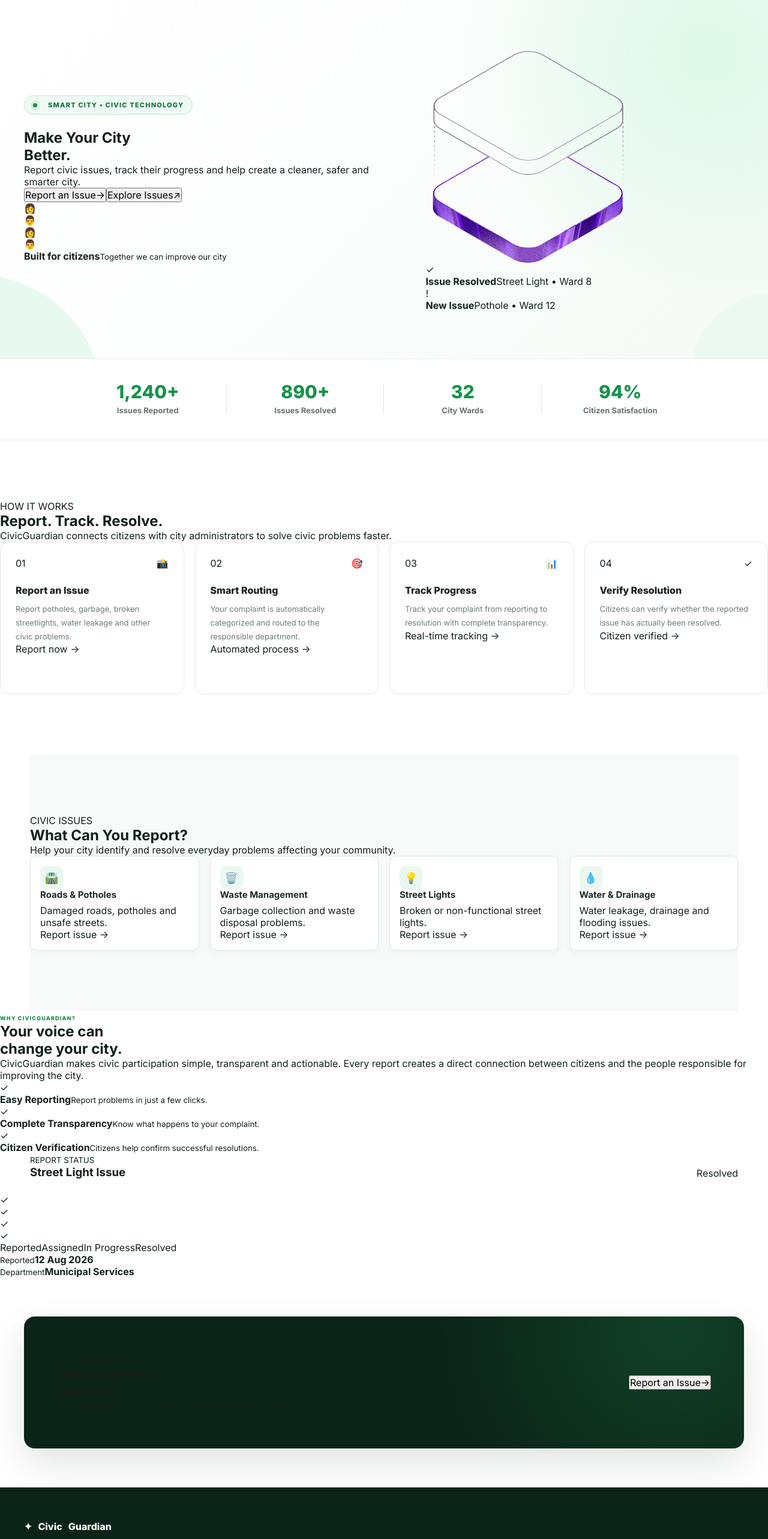
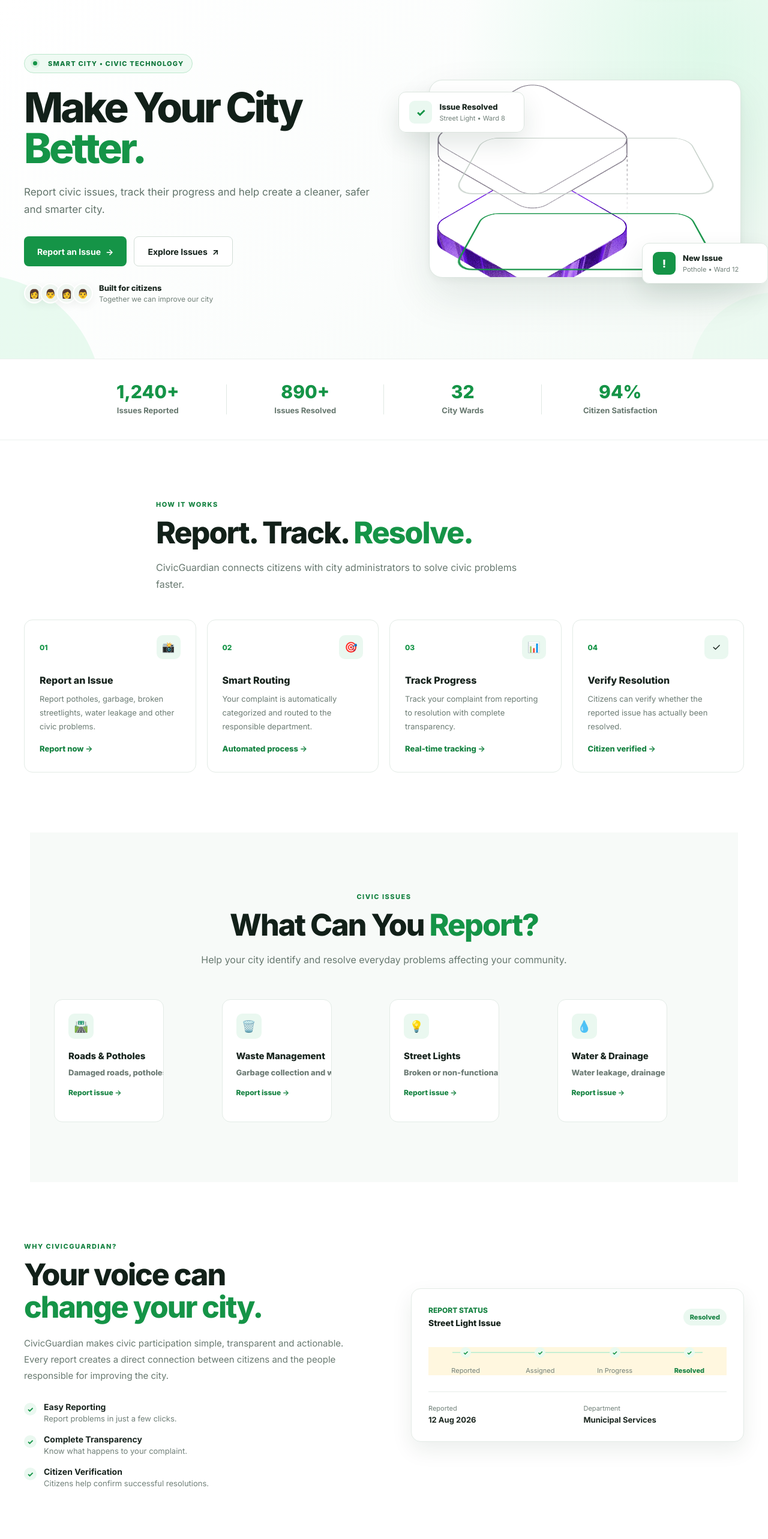
Before and after one commit to tusharsoni07918/HackInMotion-RICR-HIM-1110, a React (Vite) app: page / in a window 1280 px wide. Shown: the part 80-2646 px from the top of the page at 60% size. Built offline with nearby package versions, Linux system fonts and the light colour scheme.

Commit message:
Complete CivicGuardian home page

```diff
--- a/src/components/Hero.jsx
+++ b/src/components/Hero.jsx
@@ -1,15 +1,19 @@
+import { Link } from "react-router-dom";
 import heroImage from "../assets/hero.png";
 
 function Hero() {
   return (
     <section className="hero" id="home">
+
       {/* BACKGROUND DECORATION */}
       <div className="hero-bg-circle circle-one"></div>
       <div className="hero-bg-circle circle-two"></div>
 
       <div className="hero-container">
 
-        {/* LEFT CONTENT */}
+        {/* =========================
+            LEFT CONTENT
+        ========================= */}
         <div className="hero-content">
 
           <div className="hero-badge">
@@ -17,87 +21,87 @@
             SMART CITY • CIVIC TECHNOLOGY
           </div>
 
-          <h1>
+          <h1 className="hero-title">
             Make Your City
-            <br />
             <span>Better.</span>
           </h1>
 
-          <p>
+          <p className="hero-description">
             Report civic issues, track their progress and help
             create a cleaner, safer and smarter city.
           </p>
 
-          <div className="hero-buttons">
+          {/* ACTION BUTTONS */}
+          <div className="hero-actions">
 
-            <button className="hero-primary-btn">
-              <span>Report an Issue</span>
-              <span className="hero-arrow">→</span>
-            </button>
+            <Link to="/report-issue" className="hero-primary">
+              Report an Issue
+              <span>→</span>
+            </Link>
 
-            <button className="hero-secondary-btn">
+            <a href="#issues" className="hero-secondary">
               Explore Issues
               <span>↗</span>
-            </button>
+            </a>
 
           </div>
 
           {/* TRUST SECTION */}
-          <div className="hero-trust">
+          <div className="hero-citizens">
 
-            <div className="trust-icons">
-              <div>👩</div>
-              <div>👨</div>
-              <div>👩</div>
-              <div>👨</div>
+            <div className="citizen-avatars">
+              <div className="citizen-avatar">👩</div>
+              <div className="citizen-avatar">👨</div>
+              <div className="citizen-avatar">👩</div>
+              <div className="citizen-avatar">👨</div>
             </div>
 
-            <div className="trust-text">
+            <div className="citizen-text">
               <strong>Built for citizens</strong>
-
-              <small>
-                Together we can improve our city
-              </small>
+              <span>Together we can improve our city</span>
             </div>
 
           </div>
 
         </div>
 
-        {/* RIGHT IMAGE */}
-        <div className="hero-image-wrapper">
+        {/* =========================
+            RIGHT VISUAL
+        ========================= */}
+        <div className="hero-visual">
 
-          <div className="hero-image-card">
+          <div className="hero-card">
 
             <img
               src={heroImage}
               alt="Citizens improving their city"
+              className="hero-main-image"
             />
 
           </div>
 
-          {/* RESOLVED ISSUE CARD */}
-          <div className="hero-floating-card floating-one">
+          {/* RESOLVED ISSUE */}
+          <div className="issue-card resolved">
 
-            <div className="floating-icon">
+            <div className="issue-icon">
               ✓
             </div>
 
-            <div className="floating-content">
+            <div className="issue-info">
               <strong>Issue Resolved</strong>
               <span>Street Light • Ward 8</span>
             </div>
 
           </div>
 
-          {/* NEW ISSUE CARD */}
-          <div className="hero-floating-card floating-two">
+          {/* NEW ISSUE */}
+          <div className="issue-card new-issue">
 
-            <div className="floating-icon blue-icon">
+            <div className="issue-icon">
               !
             </div>
 
-            <div className="floating-content">
+            <div className="issue-info">
               <strong>New Issue</strong>
               <span>Pothole • Ward 12</span>
             </div>
--- a/src/components/HomeSections.jsx
+++ b/src/components/HomeSections.jsx
@@ -1,54 +1,56 @@
+import { Link } from "react-router-dom";
+
 function HomeSections() {
   return (
     <>
-
+      {/* =====================================================
+          STATS
+      ===================================================== */}
       <section className="stats-section">
         <div className="stats-container">
 
           <div className="stat-item">
-      <div className="stat-number">1,240+</div>
-      <div className="stat-label">Issues Reported</div>
+            <span className="stat-number">1,240+</span>
+            <span className="stat-label">Issues Reported</span>
           </div>
 
           <div className="stat-item">
-      <div className="stat-number">890+</div>
-      <div className="stat-label">Issues Resolved</div>
+            <span className="stat-number">890+</span>
+            <span className="stat-label">Issues Resolved</span>
           </div>
 
           <div className="stat-item">
-      <div className="stat-number">32</div>
-      <div className="stat-label">City Wards</div>
+            <span className="stat-number">32</span>
+            <span className="stat-label">City Wards</span>
           </div>
 
           <div className="stat-item">
-      <div className="stat-number">94%</div>
-      <div className="stat-label">Citizen Satisfaction</div>
+            <span className="stat-number">94%</span>
+            <span className="stat-label">Citizen Satisfaction</span>
           </div>
 
         </div>
       </section>
 
 
-      {/* =========================================
+      {/* =====================================================
           HOW IT WORKS
-      ========================================= */}
+      ===================================================== */}
+      <section className="how-section" id="how-it-works">
 
-      <section
-        className="how-section"
-        id="how-it-works"
-      >
+        <div className="how-container">
 
-        <div className="section-container">
+          <div className="section-header how-header">
 
-          <div className="section-heading">
+            <div className="section-eyebrow">
+              HOW IT WORKS
+            </div>
 
-            <span>HOW IT WORKS</span>
-
-            <h2>
-              Report. Track. <b>Resolve.</b>
+            <h2 className="section-title">
+              Report. Track. <span>Resolve.</span>
             </h2>
 
-            <p>
+            <p className="section-description">
               CivicGuardian connects citizens with city
               administrators to solve civic problems faster.
             </p>
@@ -58,11 +60,12 @@
 
           <div className="steps-grid">
 
+            {/* STEP 1 */}
             <div className="step-card">
 
               <div className="step-top">
-                <span>01</span>
-                <div>📸</div>
+                <span className="step-number">01</span>
+                <div className="step-icon">📸</div>
               </div>
 
               <h3>Report an Issue</h3>
@@ -72,18 +75,19 @@
                 water leakage and other civic problems.
               </p>
 
-              <a href="#report">
+              <Link to="/report-issue" className="step-link">
                 Report now →
-              </a>
+              </Link>
 
             </div>
 
 
+            {/* STEP 2 */}
             <div className="step-card">
 
               <div className="step-top">
-                <span>02</span>
-                <div>🎯</div>
+                <span className="step-number">02</span>
+                <div className="step-icon">🎯</div>
               </div>
 
               <h3>Smart Routing</h3>
@@ -93,18 +97,19 @@
                 and routed to the responsible department.
               </p>
 
-              <a href="#how-it-works">
+              <span className="step-link">
                 Automated process →
-              </a>
+              </span>
 
             </div>
 
 
+            {/* STEP 3 */}
             <div className="step-card">
 
               <div className="step-top">
-                <span>03</span>
-                <div>📊</div>
+                <span className="step-number">03</span>
+                <div className="step-icon">📊</div>
               </div>
 
               <h3>Track Progress</h3>
@@ -114,18 +119,19 @@
                 resolution with complete transparency.
               </p>
 
-              <a href="#how-it-works">
+              <span className="step-link">
                 Real-time tracking →
-              </a>
+              </span>
 
             </div>
 
 
+            {/* STEP 4 */}
             <div className="step-card">
 
               <div className="step-top">
-                <span>04</span>
-                <div>✓</div>
+                <span className="step-number">04</span>
+                <div className="step-icon">✓</div>
               </div>
 
               <h3>Verify Resolution</h3>
@@ -135,9 +141,9 @@
                 issue has actually been resolved.
               </p>
 
-              <a href="#how-it-works">
+              <span className="step-link">
                 Citizen verified →
-              </a>
+              </span>
 
             </div>
 
@@ -148,23 +154,24 @@
       </section>
 
 
-      {/* =========================================
+      {/* =====================================================
           CIVIC ISSUES
-      ========================================= */}
+      ===================================================== */}
+      <section className="issues-section" id="issues">
 
-      <section className="issues-section">
+        <div className="issues-container">
 
-        <div className="section-container">
+          <div className="section-header">
 
-          <div className="section-heading center">
+            <div className="section-eyebrow">
+              CIVIC ISSUES
+            </div>
 
-            <span>CIVIC ISSUES</span>
-
-            <h2>
-              What Can You <b>Report?</b>
+            <h2 className="section-title">
+              What Can You <span>Report?</span>
             </h2>
 
-            <p>
+            <p className="section-description">
               Help your city identify and resolve everyday
               problems affecting your community.
             </p>
@@ -174,9 +181,10 @@
 
           <div className="issues-grid">
 
-            <div className="issue-card">
+            {/* ROADS */}
+            <div className="issue-category">
 
-              <div className="issue-icon">
+              <div className="category-icon">
                 🛣️
               </div>
 
@@ -186,16 +194,17 @@
                 Damaged roads, potholes and unsafe streets.
               </p>
 
-              <a href="#report">
+              <Link to="/report-issue" className="category-link">
                 Report issue →
-              </a>
+              </Link>
 
             </div>
 
 
-            <div className="issue-card">
+            {/* WASTE */}
+            <div className="issue-category">
 
-              <div className="issue-icon green">
+              <div className="category-icon">
                 🗑️
               </div>
 
@@ -205,16 +214,17 @@
                 Garbage collection and waste disposal problems.
               </p>
 
-              <a href="#report">
+              <Link to="/report-issue" className="category-link">
                 Report issue →
-              </a>
+              </Link>
 
             </div>
 
 
-            <div className="issue-card">
+            {/* STREET LIGHT */}
+            <div className="issue-category">
 
-              <div className="issue-icon yellow">
+              <div className="category-icon">
                 💡
               </div>
 
@@ -224,16 +234,17 @@
                 Broken or non-functional street lights.
               </p>
 
-              <a href="#report">
+              <Link to="/report-issue" className="category-link">
                 Report issue →
-              </a>
+              </Link>
 
             </div>
 
 
-            <div className="issue-card">
+            {/* WATER */}
+            <div className="issue-category">
 
-              <div className="issue-icon purple">
+              <div className="category-icon">
                 💧
               </div>
 
@@ -243,9 +254,9 @@
                 Water leakage, drainage and flooding issues.
               </p>
 
-              <a href="#report">
+              <Link to="/report-issue" className="category-link">
                 Report issue →
-              </a>
+              </Link>
 
             </div>
 
@@ -256,27 +267,24 @@
       </section>
 
 
-      {/* =========================================
-          ABOUT
-      ========================================= */}
+      {/* =====================================================
+          WHY CIVICGUARDIAN
+      ===================================================== */}
+      <section className="why-section" id="about">
 
-      <section
-        className="about-section"
-        id="about"
-      >
+        <div className="why-container">
 
-        <div className="about-container">
+          {/* LEFT */}
+          <div className="why-content">
 
-          <div className="about-content">
+            <div className="section-eyebrow">
+              WHY CIVICGUARDIAN?
+            </div>
 
-            <span className="section-label">
-              WHY CIVICGUARDIAN?
-            </span>
-
-            <h2>
+            <h2 className="section-title">
               Your voice can
               <br />
-              <b>change your city.</b>
+              <span>change your city.</span>
             </h2>
 
             <p>
@@ -287,41 +295,53 @@
             </p>
 
 
-            <div className="about-points">
+            <div className="feature-list">
 
-              <div>
-                <span>✓</span>
+              <div className="feature-item">
+
+                <div className="feature-check">
+                  ✓
+                </div>
 
                 <div>
                   <strong>Easy Reporting</strong>
-                  <small>
+                  <span>
                     Report problems in just a few clicks.
-                  </small>
+                  </span>
                 </div>
+
               </div>
 
 
-              <div>
-                <span>✓</span>
+              <div className="feature-item">
+
+                <div className="feature-check">
+                  ✓
+                </div>
 
                 <div>
                   <strong>Complete Transparency</strong>
-                  <small>
+                  <span>
                     Know what happens to your complaint.
-                  </small>
+                  </span>
                 </div>
+
               </div>
 
 
-              <div>
-                <span>✓</span>
+              <div className="feature-item">
+
+                <div className="feature-check">
+                  ✓
+                </div>
 
                 <div>
                   <strong>Citizen Verification</strong>
-                  <small>
+                  <span>
                     Citizens help confirm successful resolutions.
-                  </small>
+                  </span>
                 </div>
+
               </div>
 
             </div>
@@ -329,63 +349,85 @@
           </div>
 
 
-          {/* Dashboard visual */}
+          {/* RIGHT - STATUS CARD */}
+          <div className="status-card">
 
-          <div className="dashboard">
-
-            <div className="dashboard-header">
+            <div className="status-header">
 
               <div>
-                <small>REPORT STATUS</small>
-                <h3>Street Light Issue</h3>
+                <div className="status-title">
+                  REPORT STATUS
+                </div>
+
+                <div className="status-name">
+                  Street Light Issue
+                </div>
+              </div>
+
+              <div className="status-badge">
+                Resolved
+              </div>
+
+            </div>
+
+
+            <div className="status-progress">
+
+              <div className="status-step">
+
+                <div className="status-dot">
+                  ✓
+                </div>
+
+                <span>Reported</span>
+
+              </div>
+
+
+              <div className="status-step">
+
+                <div className="status-dot">
+                  ✓
+                </div>
+
+                <span>Assigned</span>
+
+              </div>
+
+
+              <div className="status-step">
+
+                <div className="status-dot">
+                  ✓
+                </div>
+
+                <span>In Progress</span>
+
+              </div>
+
+
+              <div className="status-step">
+
+                <div className="status-dot">
+                  ✓
                 </div>
 
                 <span>Resolved</span>
 
               </div>
 
-
-            <div className="progress">
-
-              <div className="progress-item done">
-                <span>✓</span>
-                <div></div>
-              </div>
-
-              <div className="progress-item done">
-                <span>✓</span>
-                <div></div>
-              </div>
-
-              <div className="progress-item done">
-                <span>✓</span>
-                <div></div>
-              </div>
-
-              <div className="progress-item done">
-                <span>✓</span>
-              </div>
-
             </div>
 
 
-            <div className="progress-labels">
+            <div className="status-details">
+
+              <div className="status-detail">
                 <span>Reported</span>
-              <span>Assigned</span>
-              <span>In Progress</span>
-              <span>Resolved</span>
-            </div>
-
-
-            <div className="dashboard-info">
-
-              <div>
-                <small>Reported</small>
                 <strong>12 Aug 2026</strong>
               </div>
 
-              <div>
-                <small>Department</small>
+              <div className="status-detail">
+                <span>Department</span>
                 <strong>Municipal Services</strong>
               </div>
 
@@ -398,27 +440,25 @@
       </section>
 
 
-      {/* =========================================
+      {/* =====================================================
           CTA
-      ========================================= */}
-
+      ===================================================== */}
       <section className="cta-section" id="report">
 
         <div className="cta-container">
 
-          <div>
+          <div className="cta-content">
 
-            <span>
+            <div className="cta-eyebrow">
               BUILD A BETTER CITY
-            </span>
+            </div>
 
-            <h2>
+            <h2 className="cta-title">
               See a problem?
-              <br />
-              <b>Report it.</b>
+              <span>Report it.</span>
             </h2>
 
-            <p>
+            <p className="cta-description">
               Your small action can make a big difference
               in your community.
             </p>
@@ -426,29 +466,38 @@
           </div>
 
 
-          <button className="cta-button">
+          <Link to="/report-issue" className="primary-btn">
             Report an Issue
             <span>→</span>
-          </button>
+          </Link>
 
         </div>
 
       </section>
 
 
-      {/* =========================================
+      {/* =====================================================
           FOOTER
-      ========================================= */}
-
+      ===================================================== */}
       <footer className="footer">
 
         <div className="footer-container">
 
+          <div className="footer-grid">
+
+            {/* BRAND */}
             <div className="footer-brand">
 
               <div className="footer-logo">
-              <span>✦</span>
+
+                <div className="footer-logo-icon">
+                  ✦
+                </div>
+
+                <span>
                   Civic<span>Guardian</span>
+                </span>
+
               </div>
 
               <p>
@@ -459,35 +508,62 @@
             </div>
 
 
+            {/* PLATFORM */}
             <div className="footer-column">
 
               <h4>Platform</h4>
 
-            <a href="#report">Report an Issue</a>
-            <a href="#how-it-works">How It Works</a>
-            <a href="#home">Track Issues</a>
+              <Link to="/report-issue">
+                Report an Issue
+              </Link>
+
+              <a href="#how-it-works">
+                How It Works
+              </a>
+
+              <a href="#issues">
+                Civic Issues
+              </a>
 
             </div>
 
 
+            {/* COMPANY */}
             <div className="footer-column">
 
               <h4>Company</h4>
 
-            <a href="#about">About</a>
-            <a href="#about">Contact</a>
-            <a href="#about">Privacy</a>
+              <a href="#about">
+                About
+              </a>
+
+              <a href="#about">
+                Contact
+              </a>
+
+              <a href="#about">
+                Privacy
+              </a>
 
             </div>
 
 
+            {/* FOR CITIES */}
             <div className="footer-column">
 
               <h4>For Cities</h4>
 
-            <a href="#about">City Dashboard</a>
-            <a href="#about">Administration</a>
-            <a href="#about">Partners</a>
+              <a href="#about">
+                City Dashboard
+              </a>
+
+              <a href="#about">
+                Administration
+              </a>
+
+              <a href="#about">
+                Partners
+              </a>
 
             </div>
 
@@ -506,6 +582,8 @@
 
           </div>
 
+        </div>
+
       </footer>
 
     </>
```
Lines whose indentation alone changed are shown as unchanged.
